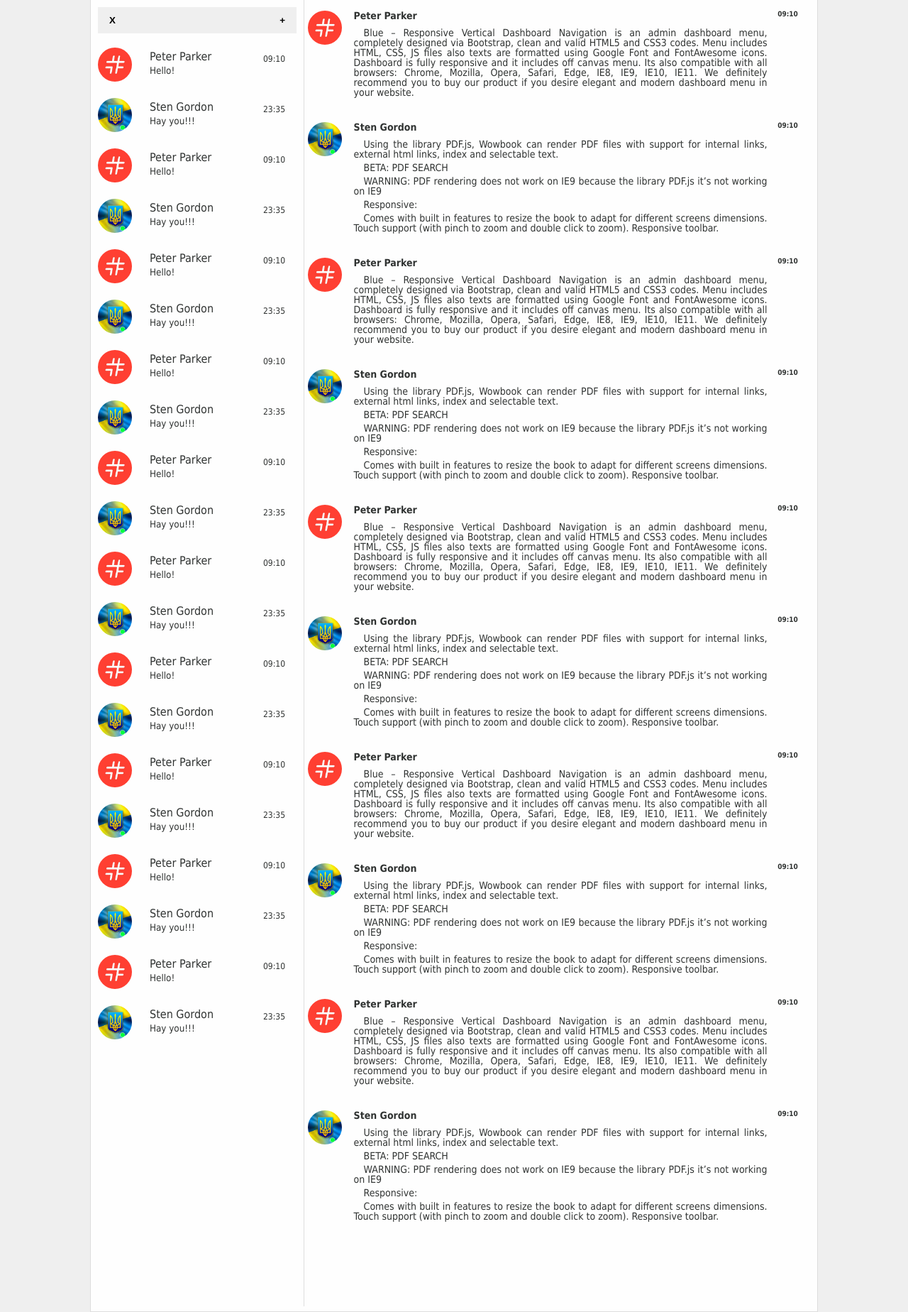
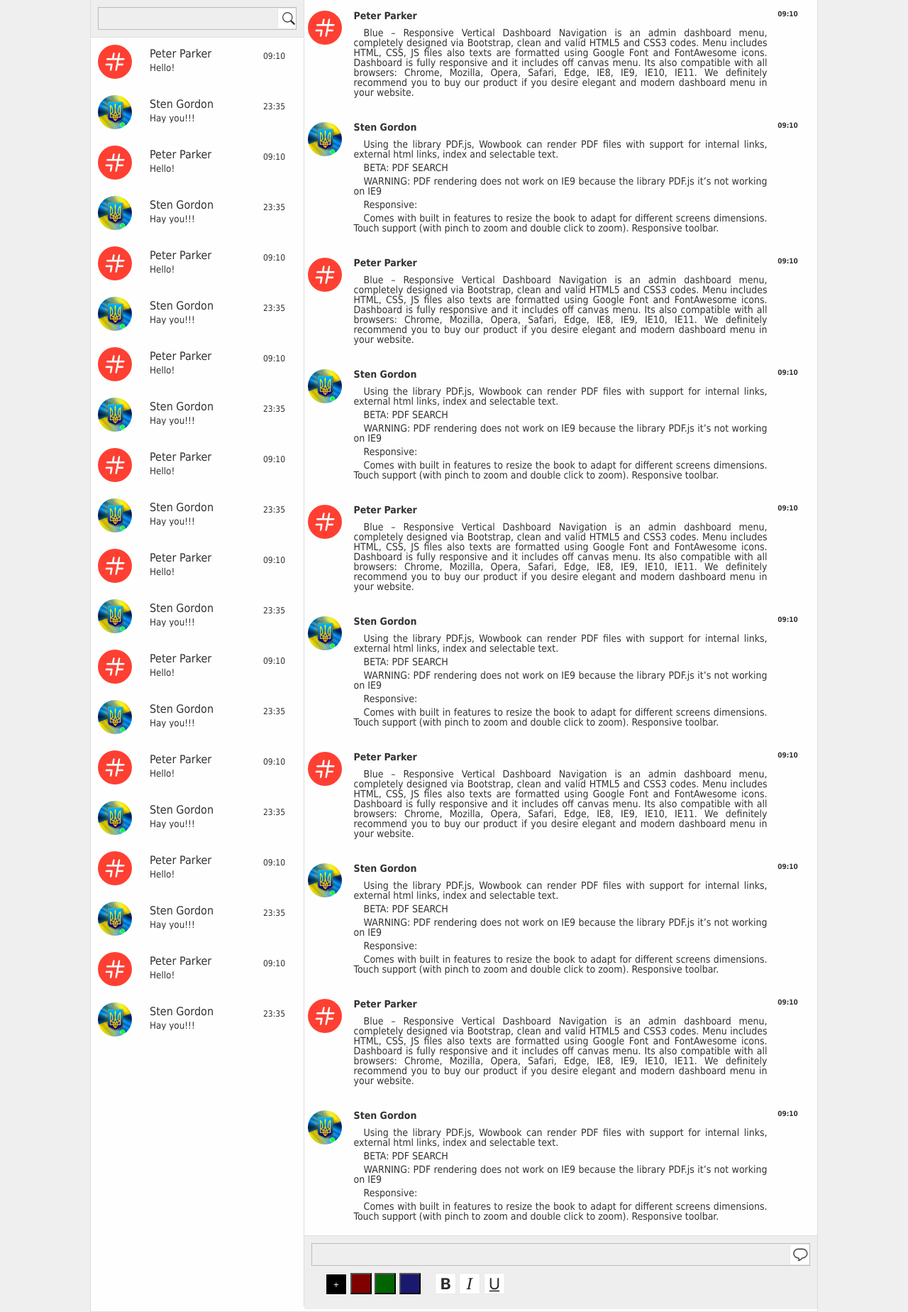
Before and after one commit to FrolovEvgen/PHP.Chat, a PHP site: page /index.html in a window 1280 px wide. Shown: the part 54-1902 px from the top of the page at 71% size. Run offline with PHP 8.4, Linux system fonts and the light colour scheme.

Commit message:
[L7.Part4] Create controls, buttons. formatting\refactoring styles.

```diff
--- a/www/css/style.css
+++ b/www/css/style.css
@@ -1,15 +1,24 @@
-/* #548722 #303332 #9aba10 */
+@charset "UTF-8";
+/*****************************************************************************
+ * Стили страницы.
+ *****************************************************************************/
+/* Занять всю высоту и ширину окна. */
 html, body , html body {
     width: 100%;
     height: 100%;
 }
+/* Общие стили страницы. */
 body {
     font-family: Tahoma, Verdana, sans-serif;
     background: #eeee;
     color: #303332;
     overflow: hidden;
 }
-/* Основа чата */
+
+/*****************************************************************************
+ * Стили приложения.
+ *****************************************************************************/
+/* Основа чата. */
 #wchat_app {
     background:#fefefe;
     max-width: 1024px;
@@ -18,30 +27,33 @@ body {
     border: 1px solid #ddd;
 }
 
-/* Заголовок */
+/*****************************************************************************
+ * Стили заголовка приложения.
+ *****************************************************************************/
+/* Заголовок. */
 header {
     background: #ddd;
     padding: 5px 10px;
     width: inherit;
 }
-
-/* Логотип */
+/* Логотип. */
 #logo {
     display: inline;
 }
 #logo img {
     height: 40px;
 }
-
-/* Верхнее меню */
+/* Верхнее меню. */
 #menu {
     display: inline;
     float: right;
 }
+/* Обертка списка пунктов.. */
 #menu ul{
     display: flex;
     font-size: 16px;
 }
+/* Пункт меню. */
 #menu ul li{
     display: list-item;
     padding: 13px 15px;
@@ -50,98 +62,97 @@ header {
     text-decoration: none;
     color: #303332;
 }
+/* Пункт меню при наведении мыши. */
 #menu ul li:hover a{
     color: #548722;
     cursor: pointer;
 }
+/* Выбраный пункт меню. */
 #menu ul li.selected{
     color: #548722;
     text-decoration: underline;
 }
 
-/* content */
+/*****************************************************************************
+ * Стили содержимого чата.
+ *****************************************************************************/
+/* Обертка сождержимого чата. */
 #content {
     height: calc(100% - 60px);
 }
 
+/*****************************************************************************
+ * Стили списка контактов и поиска.
+ *****************************************************************************/
+/* Обертка списка контактов. */
 #contact_list {
     width: 300px;
     float: left;
     border-right: #ddd 1px solid;
     height: 100%;
 }
+/* Обертка поля поиска. */
 #search {
     padding: 10px;
+    background: #eee;
+    border-bottom: #ddd 1px solid;
 }
-#searchfield {
-    background: #efefef;
-    padding: 10px;
-    display: flex;
-}
-#searchfield .textfield {
-    border: none;
-    background-color: transparent;
-    display: list-item;
-    margin: 0 10px;
-    width: 240px;
-}
-#searchfield .icon{
-    background-color: transparent;
-    border: none;
-    font-weight: bold;
-    display: list-item;
-}
-#searchfield .icon:hover {
-    color: #548722;
-    cursor: pointer;
-}
-#searchfield .icon:focus {
-    color: #9aba10;
-}
-#searchfield .icon:disabled,
-#searchfield .icon.disabled{
-    color: #ccc;
-}
-
+/* Обертка списка контактов. */
 #contacts {
     overflow-y: scroll;
     height: calc(100% - 50px);
 }
+/* Обертка контакта. */
 #contacts .contact {
     display: flex;
 }
+/* Обертка контакта при наведении мыши. */
 #contacts .contact:hover {
     background: #eee;
     cursor: pointer;
 }
+/* Общие настройки элементов контакта. */
 #contacts .contact .icon,
 #contacts .contact .info,
 #contacts .contact .time {
     margin: 10px;
 }
+/* Фото контакта */
 #contacts .contact .icon .photo {
     width: 48px;
     height: 48px;
     border-radius: 50%;
     overflow: hidden;
 }
+/* Информация о контакте. */
 #contacts .contact .info {
     width: 145px;
 }
+/* Общие настройки элементов контакта. */
 #contacts .contact .info p {
     margin: 5px;
+    overflow: hidden;
+    white-space: nowrap;
+    text-overflow: ellipsis;
 }
+/* Имя пользователя. */
 #contacts contact .info .username {
     font-weight: bold;
 }
+/* Последнее сообщение. */
 #contacts .contact .info .lastmessage {
     font-size: smaller;
 }
+/* Время последнего сообщения. */
 #contacts .contact .time {
     font-size: 12px;
     margin-top: 20px;
 }
 
+/*****************************************************************************
+ * Стили чата.
+ *****************************************************************************/
+/* Обертка чата. */
 #chat {
     max-width: 723px;
     width: calc(100% - 301px);
@@ -150,15 +161,20 @@ header {
     height: 100%;
 }
 
+/*****************************************************************************
+ * Стили отображаемых сообщений.
+ *****************************************************************************/
+/* Контейнер списка сообщений. */
 #chat #messages {
     display: block;
     overflow-y: scroll;
     height: calc(100% - 100px);
 }
+/* Контейнер сообщения. */
 #messages .message {
     padding: 5px 0;
 }
-
+/* Обертка иконки пользователя. */
 #messages .message .icon {
     width: 50px;
     height: 50px;
@@ -166,12 +182,34 @@ header {
     display: inline-block;
     vertical-align: top;
 }
+/* Иконка пользователя. */
+#messages .message .icon .photo {
+    width: 48px;
+    height: 48px;
+    border-radius: 50%;
+    overflow: hidden;
+}
+/* Обертка сообщения. */
 #messages .message .info {
     margin: 10px 5px;
     width: calc(100% - 140px);
     display: inline-block;
     vertical-align: top;
 }
+/* Пимя пользователя. */
+#messages .message .info .username {
+    margin-bottom: 10px;
+    font-weight: bold;
+    font-size: 14px;
+}
+/* Текущее сообщение. */
+#messages .message .info .currentmessage {
+    font-size: 14px;
+    margin: 5px 0;
+    text-indent: 1em;
+    text-align: justify;
+}
+/* Время отправки сообщения. */
 #messages .message .time {
     margin: 10px 5px;
     display: inline-block;
@@ -179,20 +217,137 @@ header {
     font-size: 10px;
     font-weight: bold;
 }
-#messages .message .icon .photo {
-    width: 48px;
-    height: 48px;
-    border-radius: 50%;
-    overflow: hidden;
+
+/*****************************************************************************
+ * Стили поля управления.
+ *****************************************************************************/
+/* Общее поле  управления. */
+#chat #controls {
+    display: block;
+    padding: 10px;
+    background: #eee;
+    border-top: #ddd 1px solid;
 }
-#messages .message .info .username {
-    margin-bottom: 10px;
-    font-weight: bold;
-    font-size: 14px;
+#controls #format {
+    display: flex;
+    padding: 10px;
 }
-#messages .message .info .currentmessage {
-    font-size: 14px;
-    margin: 5px 0;
-    text-indent: 1em;
-    text-align: justify;
+#format #colorformat,
+#format #textformat {
+    padding: 0 10px;
 }
+/*****************************************************************************
+ * Стили текстового поля.
+ *****************************************************************************/
+/* Обертка вокруг поля. */
+.textinput {
+    display: flex;
+    border: 1px #bbb solid;
+}
+/* Текстового поле. */
+.textinput .textfield {
+    width: 100%;
+    margin: 0 2px;
+    border: none;
+    outline: 0;
+    background: transparent;
+    color: #303332;
+    padding: 0 5px;
+}
+/* Выбаное текстовое поле. */
+.textinput .textfield:focus,
+.textinput .textfield:active {
+    background: #fefefe;
+    color: #000;
+}
+/*****************************************************************************
+ * Кнопки.
+ *****************************************************************************/
+.squarebutton {
+    width: 30px;
+    height: 30px;
+    outline: 0;
+    padding: 7px;
+}
+/* Скрытая кнопка. */
+.squarebutton.hidden {
+    background: none !important;
+    border: none !important;
+    cursor: default !important;
+}
+.squarebutton:hover {
+    cursor: pointer;
+}
+/*****************************************************************************
+ * Кнопки с цветами.
+ *****************************************************************************/
+.squarebutton.selected,
+.squarebutton:active {
+    border: #fff 1px solid;
+}
+.squarebutton.selected::after,
+.squarebutton:active::after{
+    content: "+";
+    color: #eee;
+}
+
+.squarebutton.black {
+    background: black;
+}
+.squarebutton.red {
+    background: maroon;
+}
+.squarebutton.green {
+    background: darkgreen;
+}
+.squarebutton.blue {
+    background: midnightblue;
+}
+    /*****************************************************************************
+     * Кнопки с иконками.
+     *****************************************************************************/
+/* Общие установки для кнопки.*/
+.iconbutton {
+    background: url('../img/buttons.png') no-repeat;
+    background-position-x: 0;
+    border: none;
+}
+/* Кнопка при наведении. */
+.iconbutton:hover {
+    background-position-x: -30px;
+}
+/* Нажатая кнопка. */
+.iconbutton:active,
+.iconbutton.selected{
+    background-position-x: -60px;
+    border: none;
+}
+/* Деактивированная кнопка. */
+.iconbutton:disabled,
+.iconbutton.disabled{
+    background-position-x: -90px;
+}
+/* Кнопка подчеркнутого текста. */
+.iconbutton.underline{
+    background-position-y: 0;
+}
+/* Кнопка наклонного текста. */
+.iconbutton.italic{
+    background-position-y: -30px;
+}
+/* Кнопка отмены. */
+.iconbutton.cancel{
+    background-position-y: -60px;
+}
+/* Кнопка жирного текста. */
+.iconbutton.bold{
+    background-position-y: -90px;
+}
+/* Кнопка поиска. */
+.iconbutton.search{
+    background-position-y: -120px;
+}
+/* Кнопка отправки текста. */
+.iconbutton.send{
+    background-position-y: -150px;
+}
--- a/www/index.html
+++ b/www/index.html
@@ -33,10 +33,10 @@
             <div id="content">
                 <div id="contact_list">
                     <div id="search">
-                        <div id="searchfield">
-                            <button class="icon clear">X</button>
+                        <div id="searchfield" class="textinput">
+                            <button class="squarebutton iconbutton cancel hidden">&nbsp;</button>
                             <input class="textfield" type="text" name="text">
-                            <button class="icon search">+</button>
+                            <button class="squarebutton iconbutton search">&nbsp;</button>
                         </div>
                     </div>
                     <ul id="contacts">
@@ -466,7 +466,24 @@
                         </div>
                     </div>
                     <div id="controls">
-
+                        <div id="fields" class="textinput">
+                            <button class="squarebutton iconbutton cancel hidden">&nbsp;</button>
+                            <input type="text" name="newmessage" class="textfield">
+                            <button class="squarebutton iconbutton send">&nbsp;</button>
+                        </div>
+                        <div id="format">
+                            <div id="colorformat">
+                                <button class="squarebutton black selected"></button>
+                                <button class="squarebutton red"></button>
+                                <button class="squarebutton green"></button>
+                                <button class="squarebutton blue"></button>
+                            </div>
+                            <div id="textformat">
+                                <button class="squarebutton iconbutton bold">&nbsp;</button>
+                                <button class="squarebutton iconbutton italic">&nbsp;</button>
+                                <button class="squarebutton iconbutton underline">&nbsp;</button>
+                            </div>
+                        </div>
                     </div>
                 </div>
             </div>
```
Also changed, not shown: www/img/buttons.png (added), 2 other files.
